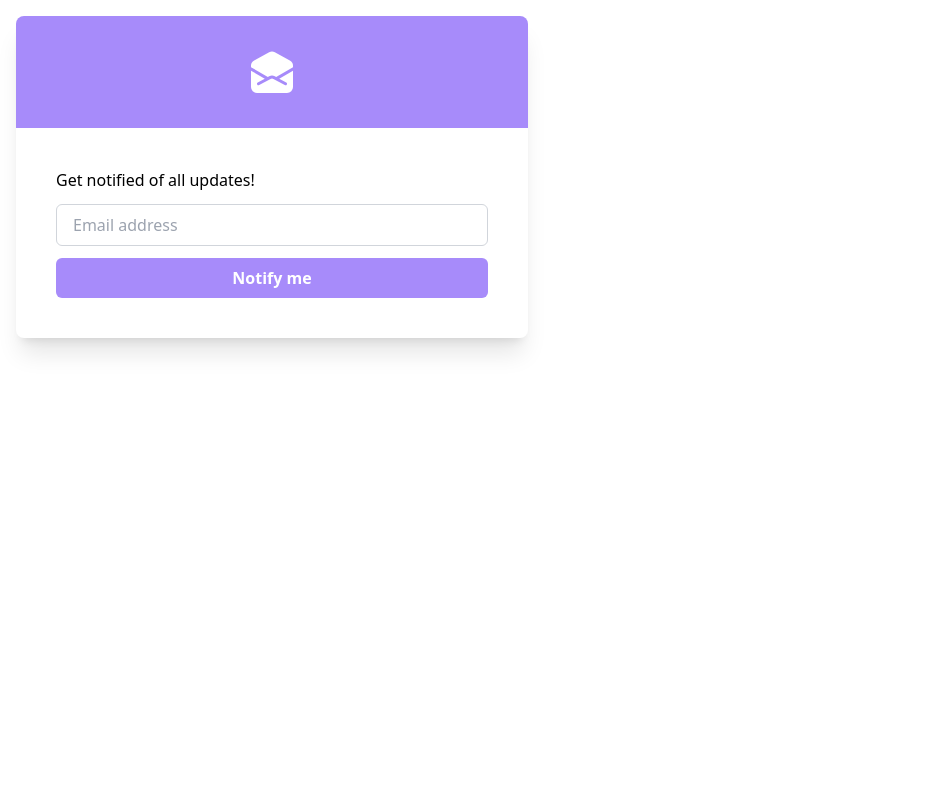
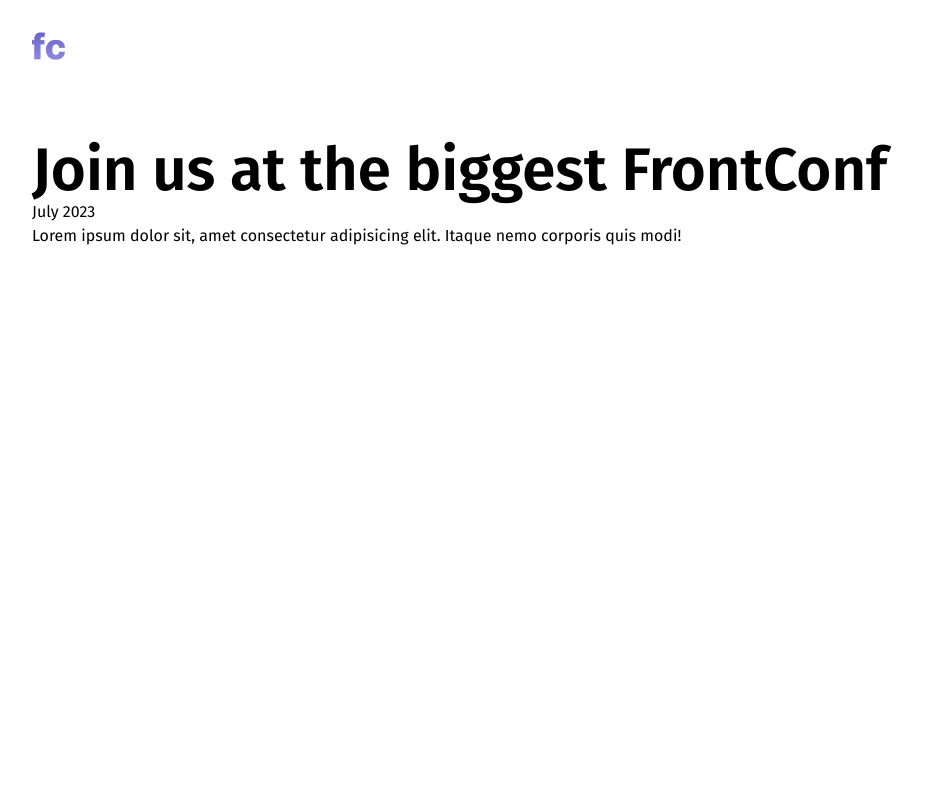
Before and after one commit to wafeeyhm/tailwindcss, a website: page public/index.html in a window 1280 px wide. Shown: the top 800 px of the page, without its empty margins (0-938 px from the left). Drawn offline with Linux system fonts and the light colour scheme.

Commit message:
customizing css

```diff
--- a/public/index.html
+++ b/public/index.html
@@ -7,6 +7,25 @@
   <title>FrontConf</title>
 </head>
 <body>
+    <!-- ========== Start Section ========== -->
+    <section class="px-8 max-w-screen-2x min-h-screen">
+        <header class="py-8">
+            <a href="#">
+                <img src="assets/img/logo.png" alt="" class="h-7">
+            </a>
+        </header>
+        <!-- ========== Start description ========== -->
+        <section class="py-12">
+            <h1 class="font-semibold text-6xl">Join us at the biggest FrontConf</h1>
+            <p>July 2023</p>
+            <p>Lorem ipsum dolor sit, amet consectetur adipisicing elit. Itaque nemo corporis quis modi!</p>
+        </section>
+        <!-- ========== End description ========== -->
+        <!-- ========== Start subscribe ========== -->
+        <section></section>
+        <!-- ========== End subscribe ========== -->
+    </section>
+    <!-- ========== End Section ========== -->
     <section class="p-4">
         <div class="rounded-lg bg-white shadow-xl max-w-lg">
           <div class="grid place-items-center rounded-t-lg bg-violet-400 p-8 text-white">
--- a/src/input.css
+++ b/src/input.css
@@ -1,3 +1,11 @@
+@import url('https://fonts.googleapis.com/css2?family=Fira+Sans:wght@400;600&display=swap');
+
 @tailwind base;
 @tailwind components;
 @tailwind utilities;
+
+@layer base{
+    body{
+        font-family: 'Fira Sans', sans-serif;
+    }
+}
```
Also changed, not shown: public/assets/css/styles.css, public/assets/img/logo.png (added).
